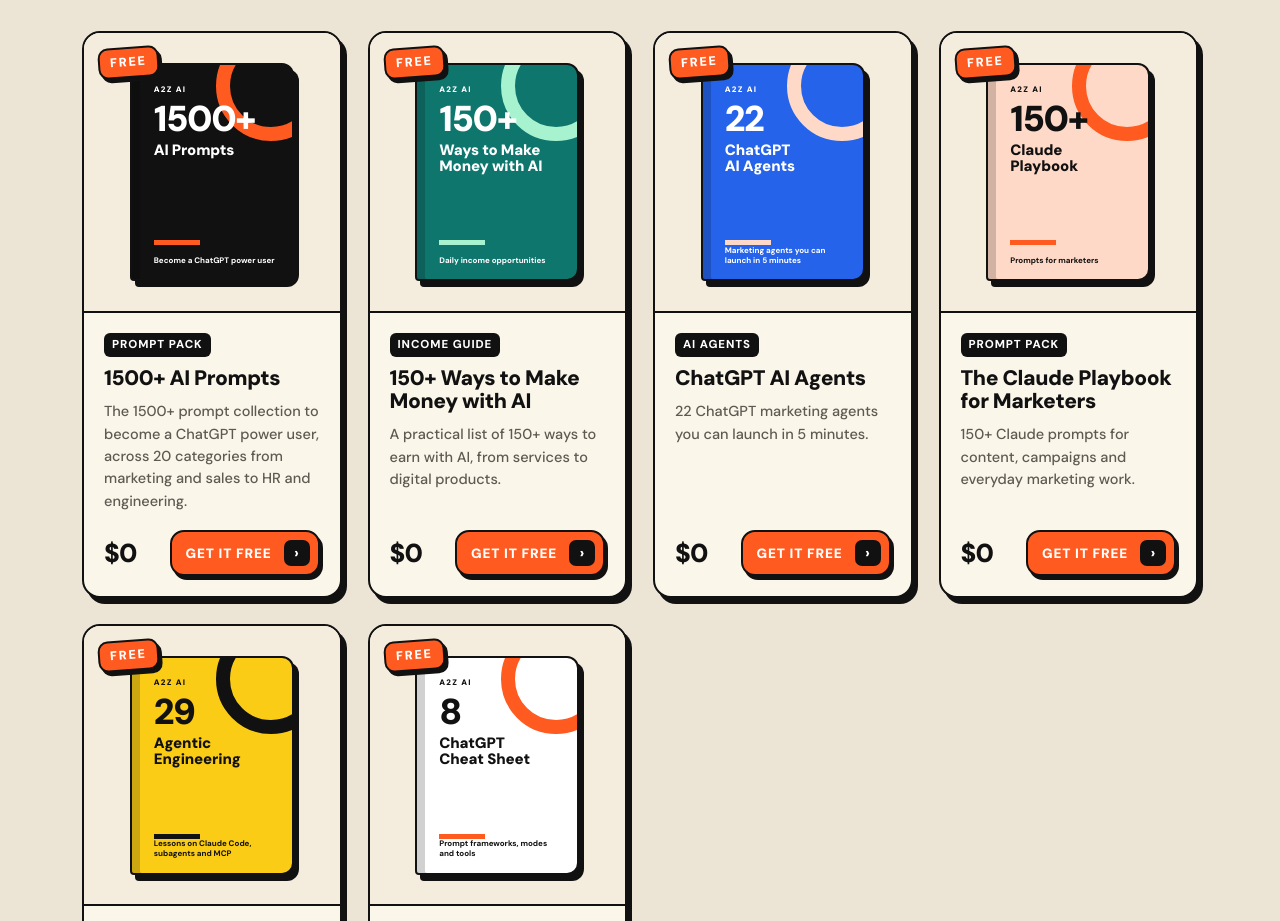
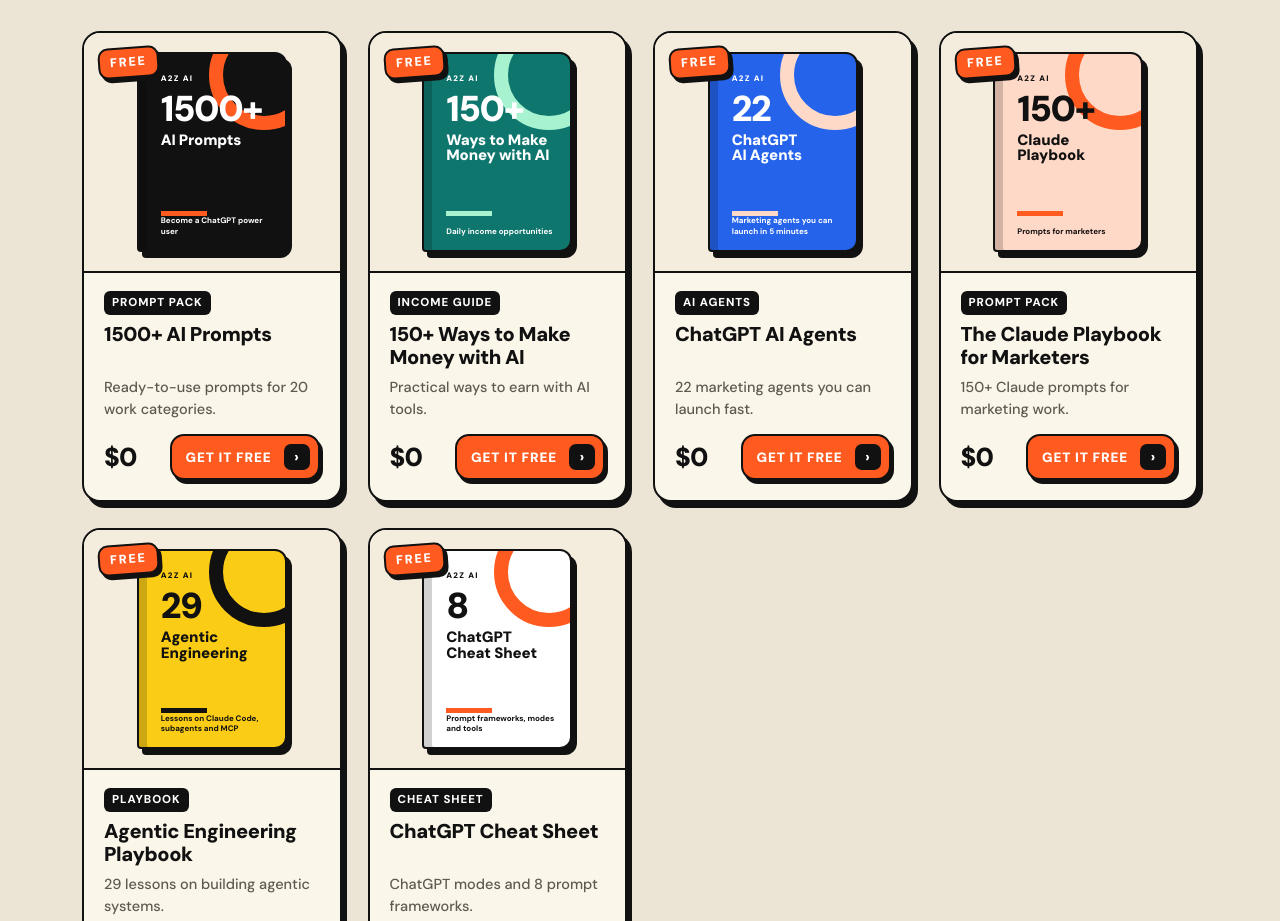
Before and after one commit to reazdewan/a2z-ai-site, a plain HTML site: page public/index.html in a window 1280 px wide. Shown: the part 1041-1962 px from the top of the page. Drawn offline with Linux system fonts and the light colour scheme.

Commit message:
Compact product cards: 2-line titles and descriptions, shorter copy

```diff
--- a/public/assets/app.js
+++ b/public/assets/app.js
@@ -5,19 +5,19 @@
   // ---------- Products ----------
   // `download`: file name or link for each free product, for when the delivery email is set up.
   var FREE = [
-    { id: 'f1', cat: 'Prompt pack', title: '1500+ AI Prompts', desc: 'The 1500+ prompt collection to become a ChatGPT power user, across 20 categories from marketing and sales to HR and engineering.', big: '1500+', coverTitle: 'AI Prompts', coverSub: 'Become a ChatGPT power user', bg: '#111111', ink: '#FFFFFF', accent: '#FF5A1F', download: '/downloads/1500-ai-prompts.pdf' },
-    { id: 'f8', cat: 'Income guide', title: '150+ Ways to Make Money with AI', desc: 'A practical list of 150+ ways to earn with AI, from services to digital products.', big: '150+', coverTitle: 'Ways to Make\nMoney with AI', coverSub: 'Daily income opportunities', bg: '#0F766E', ink: '#FFFFFF', accent: '#A7F3D0', download: '/downloads/150-ways-to-make-money-with-ai.pdf' },
-    { id: 'f3', cat: 'AI agents', title: 'ChatGPT AI Agents', desc: '22 ChatGPT marketing agents you can launch in 5 minutes.', big: '22', coverTitle: 'ChatGPT\nAI Agents', coverSub: 'Marketing agents you can launch in 5 minutes', bg: '#2563EB', ink: '#FFFFFF', accent: '#FFD9C7', download: '/downloads/chatgpt-ai-agents.pdf' },
-    { id: 'f4', cat: 'Prompt pack', title: 'The Claude Playbook for Marketers', desc: '150+ Claude prompts for content, campaigns and everyday marketing work.', big: '150+', coverTitle: 'Claude\nPlaybook', coverSub: 'Prompts for marketers', bg: '#FFD9C7', ink: '#111111', accent: '#FF5A1F', download: '/downloads/claude-playbook-for-marketers.pdf' },
-    { id: 'f5', cat: 'Playbook', title: 'The Complete Playbook for Agentic Engineering', desc: 'Practical frameworks and real-world examples to build, deploy and scale agentic systems. 5 modules, 29 lessons.', big: '29', coverTitle: 'Agentic\nEngineering', coverSub: 'Lessons on Claude Code, subagents and MCP', bg: '#FACC15', ink: '#111111', accent: '#111111', download: '/downloads/agentic-engineering-playbook.pdf' },
-    { id: 'f6', cat: 'Cheat sheet', title: 'ChatGPT Cheat Sheet', desc: 'Every ChatGPT mode, 8 prompt frameworks and the best AI tools on one printable page.', big: '8', coverTitle: 'ChatGPT\nCheat Sheet', coverSub: 'Prompt frameworks, modes and tools', bg: '#FFFFFF', ink: '#111111', accent: '#FF5A1F', download: '/downloads/chatgpt-cheat-sheet.pdf' },
+    { id: 'f1', cat: 'Prompt pack', title: '1500+ AI Prompts', desc: 'Ready-to-use prompts for 20 work categories.', big: '1500+', coverTitle: 'AI Prompts', coverSub: 'Become a ChatGPT power user', bg: '#111111', ink: '#FFFFFF', accent: '#FF5A1F', download: '/downloads/1500-ai-prompts.pdf' },
+    { id: 'f8', cat: 'Income guide', title: '150+ Ways to Make Money with AI', desc: 'Practical ways to earn with AI tools.', big: '150+', coverTitle: 'Ways to Make\nMoney with AI', coverSub: 'Daily income opportunities', bg: '#0F766E', ink: '#FFFFFF', accent: '#A7F3D0', download: '/downloads/150-ways-to-make-money-with-ai.pdf' },
+    { id: 'f3', cat: 'AI agents', title: 'ChatGPT AI Agents', desc: '22 marketing agents you can launch fast.', big: '22', coverTitle: 'ChatGPT\nAI Agents', coverSub: 'Marketing agents you can launch in 5 minutes', bg: '#2563EB', ink: '#FFFFFF', accent: '#FFD9C7', download: '/downloads/chatgpt-ai-agents.pdf' },
+    { id: 'f4', cat: 'Prompt pack', title: 'The Claude Playbook for Marketers', desc: '150+ Claude prompts for marketing work.', big: '150+', coverTitle: 'Claude\nPlaybook', coverSub: 'Prompts for marketers', bg: '#FFD9C7', ink: '#111111', accent: '#FF5A1F', download: '/downloads/claude-playbook-for-marketers.pdf' },
+    { id: 'f5', cat: 'Playbook', title: 'Agentic Engineering Playbook', desc: '29 lessons on building agentic systems.', big: '29', coverTitle: 'Agentic\nEngineering', coverSub: 'Lessons on Claude Code, subagents and MCP', bg: '#FACC15', ink: '#111111', accent: '#111111', download: '/downloads/agentic-engineering-playbook.pdf' },
+    { id: 'f6', cat: 'Cheat sheet', title: 'ChatGPT Cheat Sheet', desc: 'ChatGPT modes and 8 prompt frameworks.', big: '8', coverTitle: 'ChatGPT\nCheat Sheet', coverSub: 'Prompt frameworks, modes and tools', bg: '#FFFFFF', ink: '#111111', accent: '#FF5A1F', download: '/downloads/chatgpt-cheat-sheet.pdf' },
   ];
 
   var PAID = [
-    { id: 'p1', cat: 'Prompt pack', title: 'ChatGPT Business Prompt Vault', desc: 'Prompts for sales, operations, hiring and customer support.', price: '$49', coverTitle: 'Business\nPrompt Vault', coverSub: 'Prompts for every team', bg: '#FBF6EA', ink: '#111111', accent: '#FF5A1F' },
-    { id: 'p2', cat: 'Guide', title: 'Newsletter Growth Playbook', desc: 'A step-by-step plan to launch and grow an email newsletter.', price: '$47', coverTitle: 'Newsletter\nGrowth\nPlaybook', coverSub: 'Launch and grow your list', bg: '#FACC15', ink: '#111111', accent: '#FFFFFF' },
-    { id: 'p3', cat: 'Template', title: 'Notion AI Content System', desc: 'Plan, draft and schedule a month of content in one workspace.', price: '$54', coverTitle: 'Notion AI\nContent\nSystem', coverSub: 'Plan a month of content', bg: '#111111', ink: '#FFFFFF', accent: '#FF5A1F' },
-    { id: 'p4', cat: 'Template', title: 'AI Freelancer Toolkit', desc: 'Proposal templates, client prompts and a pricing sheet.', price: '$59', coverTitle: 'AI\nFreelancer\nToolkit', coverSub: 'Win and serve clients', bg: '#86EFAC', ink: '#111111', accent: '#FBF6EA' }
+    { id: 'p1', cat: 'Prompt pack', title: 'ChatGPT Business Prompt Vault', desc: 'Prompts for sales, ops, hiring and support.', price: '$49', coverTitle: 'Business\nPrompt Vault', coverSub: 'Prompts for every team', bg: '#FBF6EA', ink: '#111111', accent: '#FF5A1F' },
+    { id: 'p2', cat: 'Guide', title: 'Newsletter Growth Playbook', desc: 'A step-by-step plan to grow a newsletter.', price: '$47', coverTitle: 'Newsletter\nGrowth\nPlaybook', coverSub: 'Launch and grow your list', bg: '#FACC15', ink: '#111111', accent: '#FFFFFF' },
+    { id: 'p3', cat: 'Template', title: 'Notion AI Content System', desc: 'Plan and schedule a month of content.', price: '$54', coverTitle: 'Notion AI\nContent\nSystem', coverSub: 'Plan a month of content', bg: '#111111', ink: '#FFFFFF', accent: '#FF5A1F' },
+    { id: 'p4', cat: 'Template', title: 'AI Freelancer Toolkit', desc: 'Proposals, client prompts and pricing.', price: '$59', coverTitle: 'AI\nFreelancer\nToolkit', coverSub: 'Win and serve clients', bg: '#86EFAC', ink: '#111111', accent: '#FBF6EA' }
   ];
 
   var ENDPOINT = '/api/subscribe';
--- a/public/assets/styles.css
+++ b/public/assets/styles.css
@@ -105,17 +105,17 @@ img{max-width:100%}
 /* Product cards */
 .cards{display:grid;grid-template-columns:repeat(auto-fill,minmax(250px,1fr));gap:26px}
 .card{display:flex;flex-direction:column;overflow:hidden}
-.card-media{height:280px;background:var(--cream);border-bottom:var(--bd);display:flex;align-items:center;justify-content:center;position:relative}
+.card-media{height:240px;background:var(--cream);border-bottom:var(--bd);display:flex;align-items:center;justify-content:center;position:relative}
 .card-media.peach{background:var(--accent-soft)}
 .card-media .sticker{position:absolute;top:14px;left:14px;z-index:1;font-size:12.5px;padding:4px 10px;transform:rotate(-4deg)}
-.card-body{padding:20px;display:flex;flex-direction:column;align-items:flex-start;gap:10px;flex:1 1 auto}
-.card-body h3{font-size:21px;font-weight:900;line-height:1.1;letter-spacing:-0.02em}
-.card-body p{font-size:14.5px;color:var(--muted);font-weight:500;flex:1 1 auto}
-.card-foot{display:flex;align-items:center;justify-content:space-between;gap:12px;padding-top:8px;width:100%}
+.card-body{padding:18px 20px 20px;display:flex;flex-direction:column;align-items:flex-start;gap:8px;flex:1 1 auto}
+.card-body h3{font-size:20px;font-weight:900;line-height:1.15;letter-spacing:-0.02em;display:-webkit-box;-webkit-box-orient:vertical;-webkit-line-clamp:2;line-clamp:2;overflow:hidden;min-height:2.3em}
+.card-body p{font-size:14.5px;line-height:1.5;color:var(--muted);font-weight:500;display:-webkit-box;-webkit-box-orient:vertical;-webkit-line-clamp:2;line-clamp:2;overflow:hidden;min-height:3em}
+.card-foot{display:flex;align-items:center;justify-content:space-between;gap:12px;padding-top:6px;margin-top:auto;width:100%}
 .price-tag{font-weight:900;font-size:26px;letter-spacing:-0.03em}
 
 /* Book covers (pure CSS) */
-.book{width:164px;aspect-ratio:3/4;position:relative;overflow:hidden;border:var(--bd);border-radius:4px 12px 12px 4px;box-shadow:5px 6px 0 var(--ink),inset 8px 0 0 rgba(0,0,0,.18);padding:18px 14px 14px 22px;display:flex;flex-direction:column;gap:6px}
+.book{width:150px;aspect-ratio:3/4;position:relative;overflow:hidden;border:var(--bd);border-radius:4px 12px 12px 4px;box-shadow:5px 6px 0 var(--ink),inset 8px 0 0 rgba(0,0,0,.18);padding:18px 14px 14px 22px;display:flex;flex-direction:column;gap:6px}
 .book .ring{position:absolute;right:-34px;top:-34px;width:110px;height:110px;border-radius:999px;border:14px solid var(--b-accent)}
 .book .dot{position:absolute;right:-40px;bottom:-40px;width:130px;height:130px;border-radius:999px;background:var(--b-accent)}
 .book .bar{position:absolute;left:22px;bottom:34px;width:46px;height:5px;background:var(--b-accent)}
--- a/public/index.html
+++ b/public/index.html
@@ -13,7 +13,7 @@
 <link rel="preconnect" href="https://fonts.googleapis.com">
 <link rel="preconnect" href="https://fonts.gstatic.com" crossorigin>
 <link rel="stylesheet" href="https://fonts.googleapis.com/css2?family=DM+Sans:opsz,wght@9..40,400..900&display=swap">
-<link rel="stylesheet" href="/assets/styles.css?v=4">
+<link rel="stylesheet" href="/assets/styles.css?v=5">
 </head>
 <body>
 
@@ -200,6 +200,6 @@
   </div>
 </div>
 
-<script src="/assets/app.js?v=4"></script>
+<script src="/assets/app.js?v=5"></script>
 </body>
 </html>
```
Also changed, not shown: public/privacy.html (+1 -1 lines).
